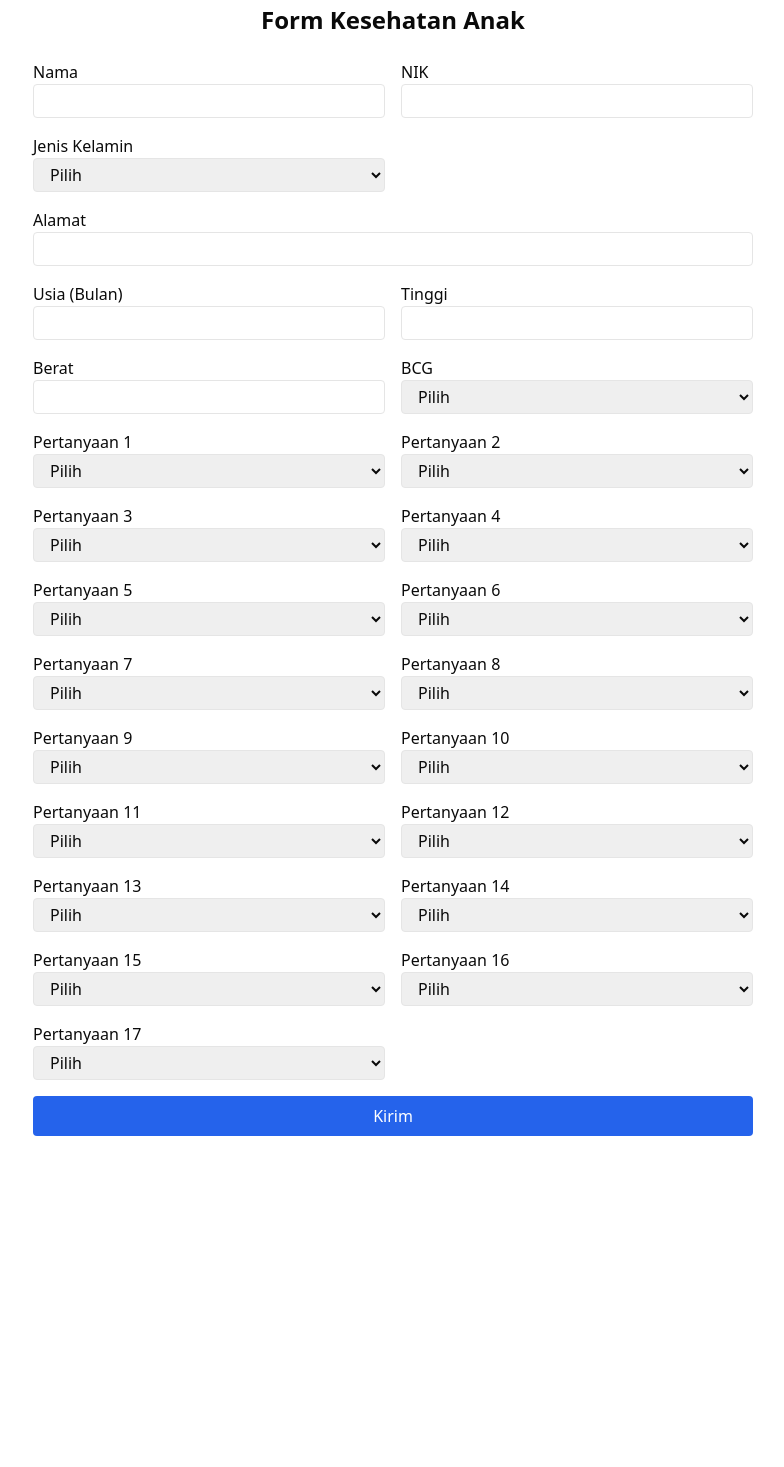
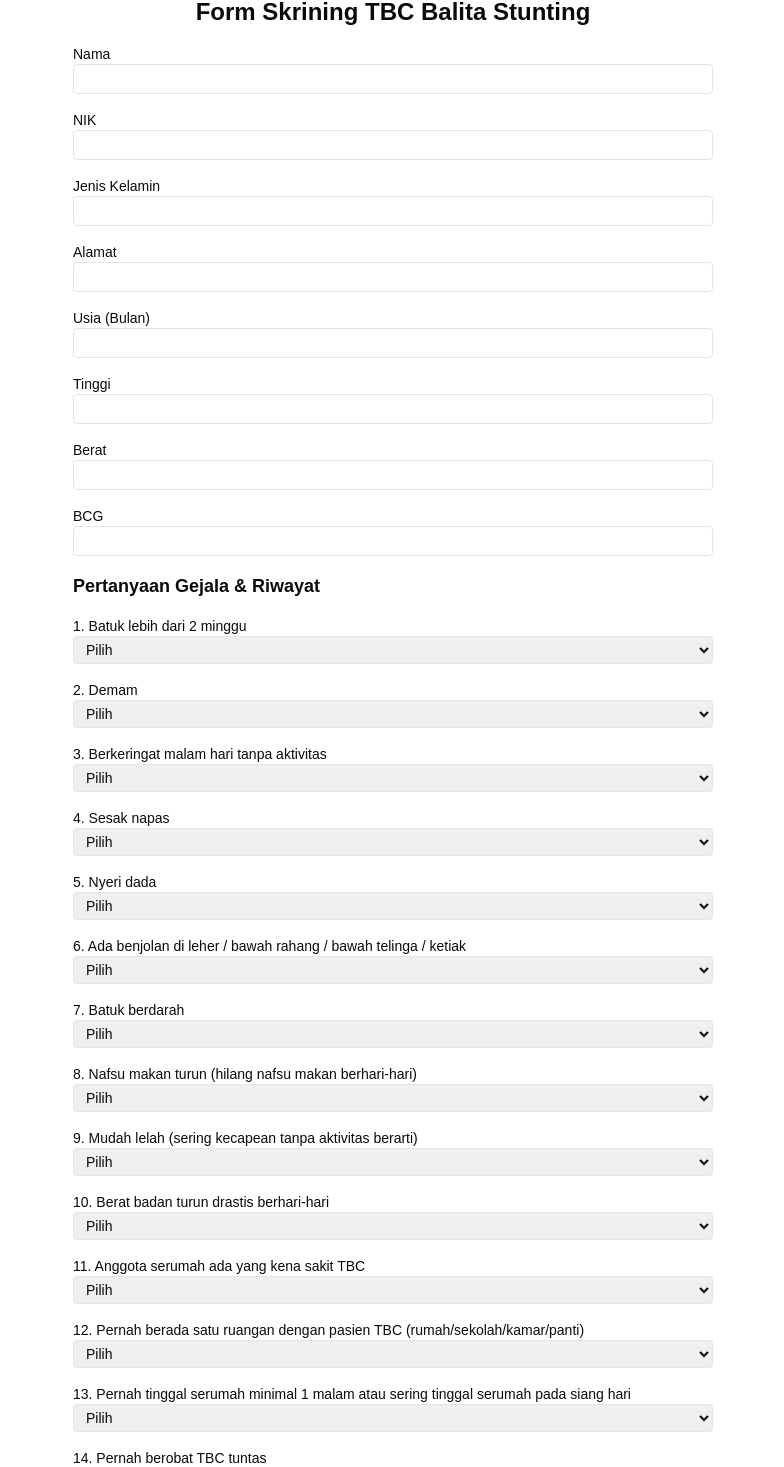
Before and after one commit to aslich86/kuesioner-web, a Next.js app: page / in a window 1280 px wide. Shown: the part 20-1487 px from the top of the page, without its empty margins (247-1031 px from the left). Before the commit the page ends 1180 px from the top, so only its background shows below. Built offline with nearby package versions, Linux system fonts and the light colour scheme.

Commit message:
Revisi label pertanyaan

```diff
--- a/app/page.tsx
+++ b/app/page.tsx
@@ -1,5 +1,4 @@
 'use client'
-
 import { useState } from 'react'
 import axios from 'axios'
 
@@ -13,102 +12,104 @@ export default function Home() {
     tinggi: '',
     berat: '',
     bcg: '',
-    q1: '', q2: '', q3: '', q4: '', q5: '', q6: '', q7: '', q8: '',
-    q9: '', q10: '', q11: '', q12: '', q13: '', q14: '', q15: '', q16: '', q17: ''
+    q1: '', q2: '', q3: '', q4: '', q5: '', q6: '', q7: '', q8: '', q9: '',
+    q10: '', q11: '', q12: '', q13: '', q14: '', q15: '', q16: '', q17: '', q18: '',
   })
 
-  const handleChange = (e: React.ChangeEvent<HTMLInputElement | HTMLSelectElement>) => {
+  const handleChange = (e: any) => {
     setForm({ ...form, [e.target.name]: e.target.value })
   }
 
-  const handleSubmit = async (e: React.FormEvent) => {
+  const handleSubmit = async (e: any) => {
     e.preventDefault()
-
-    const data = [
-      form.nama, form.nik, form.jk, form.alamat, form.usia, form.tinggi, form.berat, form.bcg,
-      form.q1, form.q2, form.q3, form.q4, form.q5, form.q6, form.q7, form.q8,
-      form.q9, form.q10, form.q11, form.q12, form.q13, form.q14, form.q15, form.q16, form.q17
-    ]
-
+    try {
       await axios.post('https://sheetdb.io/api/v1/pm1uhyiw5uklc', {
-      data: [data]
+        data: [form]
       })
-
       alert('Data berhasil dikirim!')
       setForm({
         nama: '', nik: '', jk: '', alamat: '', usia: '', tinggi: '', berat: '', bcg: '',
-      q1: '', q2: '', q3: '', q4: '', q5: '', q6: '', q7: '', q8: '',
-      q9: '', q10: '', q11: '', q12: '', q13: '', q14: '', q15: '', q16: '', q17: ''
+        q1: '', q2: '', q3: '', q4: '', q5: '', q6: '', q7: '', q8: '', q9: '',
+        q10: '', q11: '', q12: '', q13: '', q14: '', q15: '', q16: '', q17: '', q18: '',
       })
+    } catch (err) {
+      alert('Terjadi kesalahan saat mengirim data.')
+    }
   }
 
+  const pertanyaan = [
+    "Batuk lebih dari 2 minggu",
+    "Demam",
+    "Berkeringat malam hari tanpa aktivitas",
+    "Sesak napas",
+    "Nyeri dada",
+    "Ada benjolan di leher / bawah rahang / bawah telinga / ketiak",
+    "Batuk berdarah",
+    "Nafsu makan turun (hilang nafsu makan berhari-hari)",
+    "Mudah lelah (sering kecapean tanpa aktivitas berarti)",
+    "Berat badan turun drastis berhari-hari",
+    "Anggota serumah ada yang kena sakit TBC",
+    "Pernah berada satu ruangan dengan pasien TBC (rumah/sekolah/kamar/panti)",
+    "Pernah tinggal serumah minimal 1 malam atau sering tinggal serumah pada siang hari",
+    "Pernah berobat TBC tuntas",
+    "Pernah berobat TBC tapi tidak tuntas",
+    "Orang dengan HIV",
+    "Kurang gizi",
+  ]
+
   return (
-    <main className="p-6 max-w-3xl mx-auto font-sans">
-      <h1 className="text-2xl font-bold mb-6 text-center">Form Kesehatan Anak</h1>
-
-      <form onSubmit={handleSubmit} className="grid gap-4 grid-cols-1 sm:grid-cols-2">
-        {/* Informasi Anak */}
-        <div className="flex flex-col col-span-2 sm:col-span-1">
+    <main className="p-4 max-w-2xl mx-auto text-sm">
+      <h1 className="text-2xl font-bold mb-4 text-center">Form Skrining TBC Balita Stunting</h1>
+      <form onSubmit={handleSubmit} className="space-y-4">
+        <div className="flex flex-col">
   <label>Nama</label>
-          <input type="text" name="nama" value={form.nama} onChange={handleChange} className="border px-3 py-1 rounded" required />
+  <input type="text" name="nama" value={form.nama} onChange={handleChange} className="border px-2 py-1 rounded" required />
 </div>
 <div className="flex flex-col">
   <label>NIK</label>
-          <input type="text" name="nik" value={form.nik} onChange={handleChange} className="border px-3 py-1 rounded" required />
+  <input type="text" name="nik" value={form.nik} onChange={handleChange} className="border px-2 py-1 rounded" required />
 </div>
 <div className="flex flex-col">
   <label>Jenis Kelamin</label>
-          <select name="jk" value={form.jk} onChange={handleChange} className="border px-3 py-1 rounded" required>
-            <option value="">Pilih</option>
-            <option value="Laki-laki">Laki-laki</option>
-            <option value="Perempuan">Perempuan</option>
-          </select>
+  <input type="text" name="jk" value={form.jk} onChange={handleChange} className="border px-2 py-1 rounded" required />
 </div>
-        <div className="flex flex-col col-span-2">
+<div className="flex flex-col">
   <label>Alamat</label>
-          <input type="text" name="alamat" value={form.alamat} onChange={handleChange} className="border px-3 py-1 rounded" required />
+  <input type="text" name="alamat" value={form.alamat} onChange={handleChange} className="border px-2 py-1 rounded" required />
 </div>
 <div className="flex flex-col">
   <label>Usia (Bulan)</label>
-          <input type="number" name="usia" value={form.usia} onChange={handleChange} className="border px-3 py-1 rounded" required />
+  <input type="text" name="usia" value={form.usia} onChange={handleChange} className="border px-2 py-1 rounded" required />
 </div>
 <div className="flex flex-col">
   <label>Tinggi</label>
-          <input type="number" name="tinggi" value={form.tinggi} onChange={handleChange} className="border px-3 py-1 rounded" required />
+  <input type="text" name="tinggi" value={form.tinggi} onChange={handleChange} className="border px-2 py-1 rounded" required />
 </div>
 <div className="flex flex-col">
   <label>Berat</label>
-          <input type="number" name="berat" value={form.berat} onChange={handleChange} className="border px-3 py-1 rounded" required />
+  <input type="text" name="berat" value={form.berat} onChange={handleChange} className="border px-2 py-1 rounded" required />
 </div>
 <div className="flex flex-col">
   <label>BCG</label>
-          <select name="bcg" value={form.bcg} onChange={handleChange} className="border px-3 py-1 rounded" required>
+  <input type="text" name="bcg" value={form.bcg} onChange={handleChange} className="border px-2 py-1 rounded" required />
+</div>
+
+
+        <h2 className="text-lg font-semibold mt-6">Pertanyaan Gejala & Riwayat</h2>
+        {pertanyaan.map((q, i) => (
+          <div key={i} className="flex flex-col">
+            <label>{i + 1}. {q}</label>
+            <select name={`q${i + 1}`} value={(form as any)[`q${i + 1}`]} onChange={handleChange} className="border px-2 py-1 rounded" required>
               <option value="">Pilih</option>
               <option value="Ya">Ya</option>
               <option value="Tidak">Tidak</option>
             </select>
           </div>
+        ))}
 
-        {/* Pertanyaan Ya/Tidak */}
-        {[...Array(17)].map((_, i) => {
-          const q = `q${i + 1}` as keyof typeof form
-          return (
-            <div key={q} className="flex flex-col">
-              <label>Pertanyaan {i + 1}</label>
-              <select name={q} value={form[q]} onChange={handleChange} className="border px-3 py-1 rounded" required>
-                <option value="">Pilih</option>
-                <option value="Ya">Ya</option>
-                <option value="Tidak">Tidak</option>
-              </select>
-            </div>
-          )
-        })}
-
-        <div className="col-span-2">
-          <button type="submit" className="w-full bg-blue-600 text-white py-2 rounded hover:bg-blue-700">
+        <button type="submit" className="bg-blue-600 text-white py-2 px-4 rounded hover:bg-blue-700 w-full">
           Kirim
         </button>
-        </div>
       </form>
     </main>
   )
```
Lines whose indentation alone changed are shown as unchanged.
